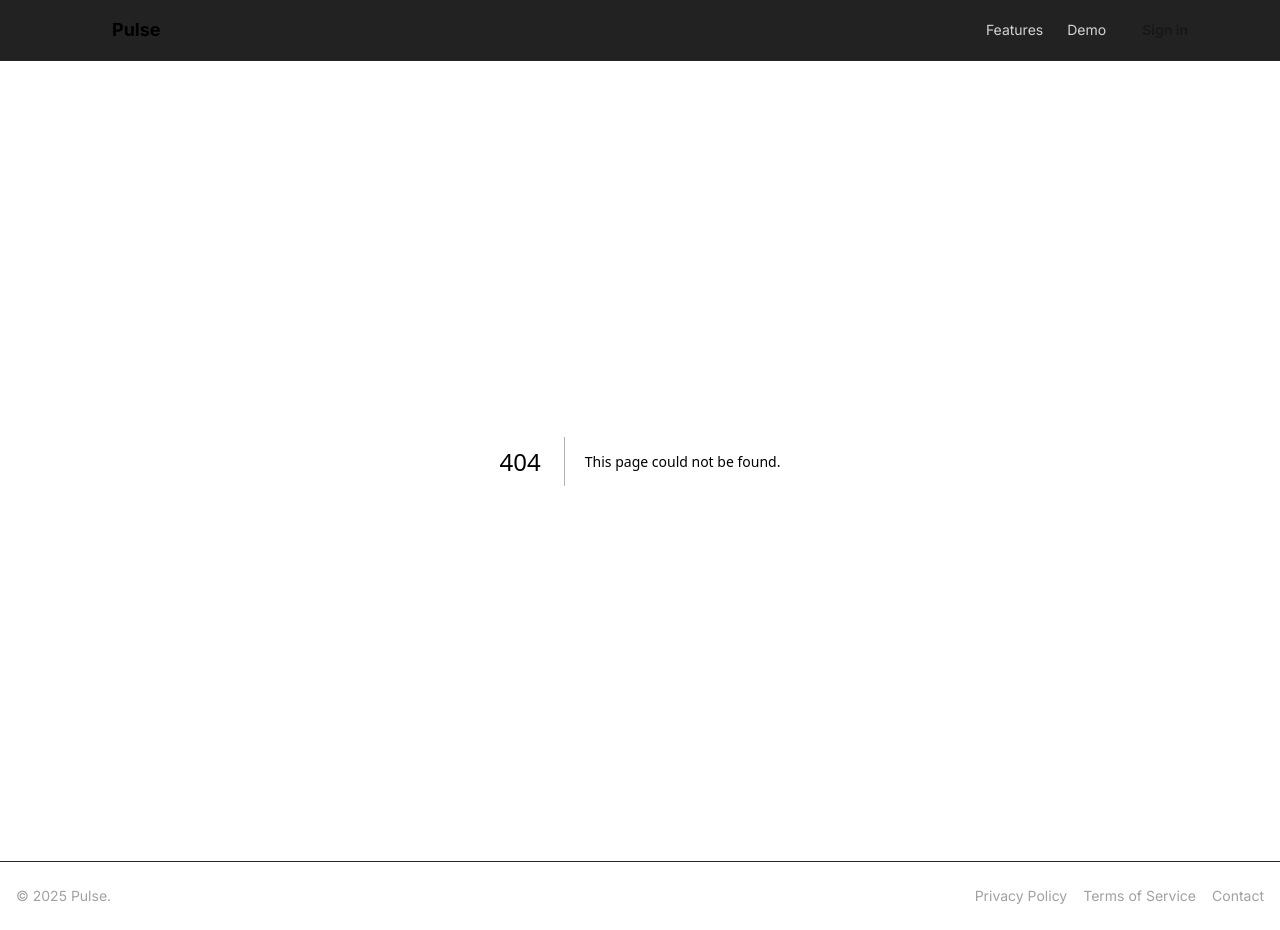
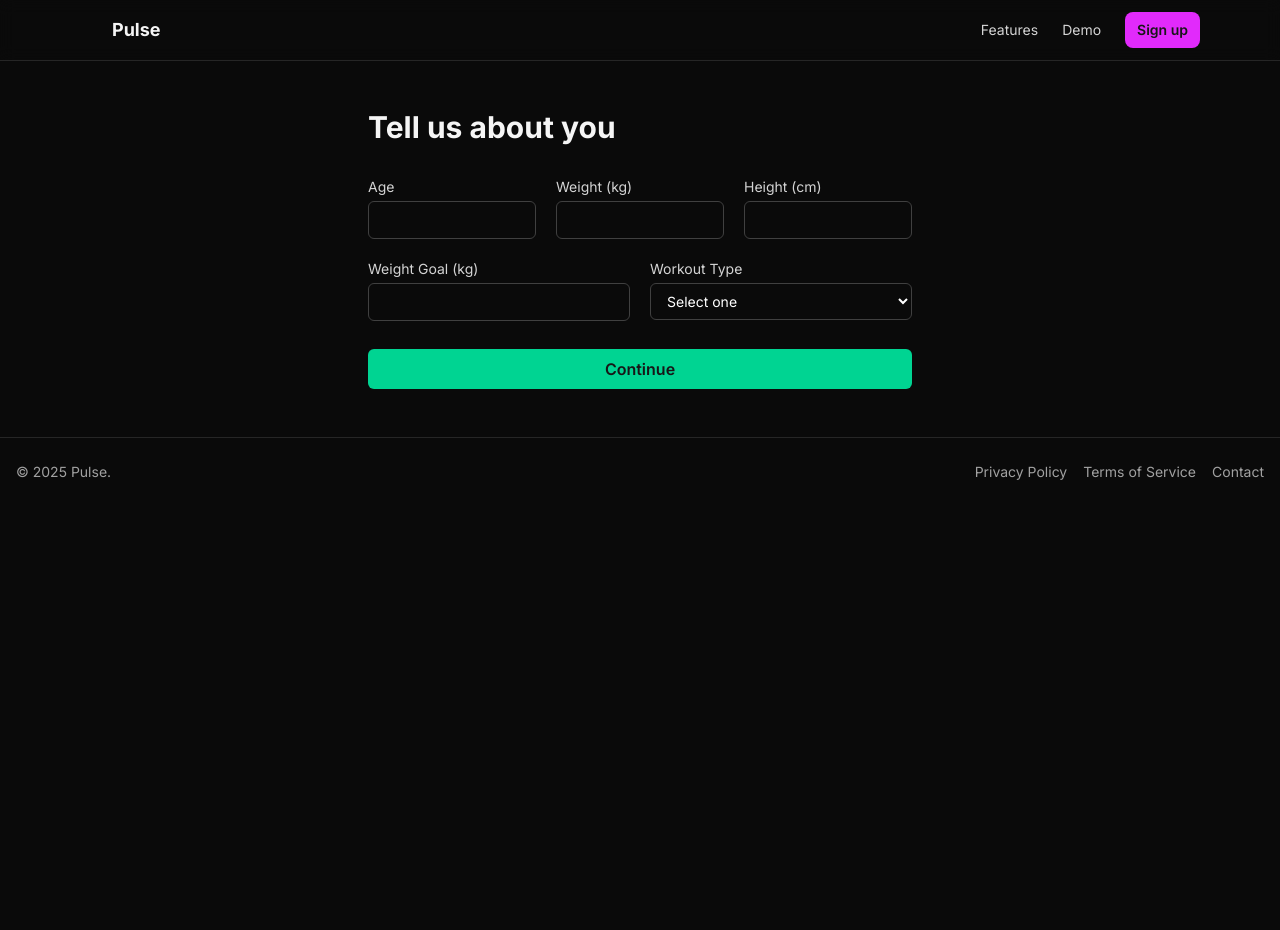
Before and after one commit to xmikolay/pulse, a Next.js app: page /onboarding in a window 1280 px wide. Before the commit this address had no page. After the commit the page ends 800 px from the top, so only its background shows below. Built offline with nearby package versions, Linux system fonts and the light colour scheme.

Commit message:
done up a sign up form and fitness data gathering form

```diff
--- a/src/app/components/Hero.tsx
+++ b/src/app/components/Hero.tsx
@@ -6,21 +6,11 @@ import Link from "next/link";
 export default function Hero() {
   return (
     <section className="relative overflow-hidden">
-      {/* glow */}
       <div className="pointer-events-none absolute inset-0 -z-10">
         <div className="absolute -top-24 left-1/2 h-72 w-[60rem] -translate-x-1/2 rounded-full bg-fuchsia-500/20 blur-[120px]" />
       </div>
 
       <div className="mx-auto max-w-6xl px-4 pt-20 pb-16 md:pt-28 md:pb-24">
-        <motion.p
-          initial={{ opacity: 0, y: 8 }}
-          animate={{ opacity: 1, y: 0 }}
-          transition={{ duration: 0.4, ease: "easeOut" }}
-          className="mb-4 inline-flex items-center gap-2 rounded-full border border-neutral-800 bg-neutral-900/50 px-3 py-1 text-xs text-neutral-300"
-        >
-          <span className="h-2 w-2 rounded-full bg-emerald-400 animate-pulse" />
-          early prototype
-        </motion.p>
 
         <motion.h1
           initial={{ opacity: 0, y: 18, scale: 0.98 }}
--- a/src/app/components/Navbar.tsx
+++ b/src/app/components/Navbar.tsx
@@ -1,5 +1,4 @@
 import Link from "next/link";
-import link from "next/link";
 
 export default function Navbar() {
     return(
@@ -12,7 +11,12 @@ export default function Navbar() {
                 <nav className="hidden items-center gap-6 text-sm md:flex">
                     <a href="/#features" className="text-neutral-300 hover:text-white">Features</a>
                     <Link href="/dashboard" className="text-neutral-300 hover:text-white">Demo</Link>
-                    <button className="rounded-lg bg-fuschia-500 px-3 py-2 text-sm font-semibold text-neutral-900 hover:bg-fuschia-400 transition">Sign in</button>
+                    <Link
+                    href="/signup"
+                    className="rounded-lg bg-fuchsia-500 px-3 py-2 font-semibold text-neutral-900 hover:bg-fuchsia-400 transition"
+                    >
+                    Sign up
+                    </Link>
                 </nav>
             </div>
         </header>
--- /dev/null
+++ b/src/app/onboarding/page.tsx
@@ -0,0 +1,131 @@
+"use client";
+
+import { useRouter, useSearchParams } from "next/navigation";
+import { motion } from "framer-motion";
+import { useState, useEffect } from "react";
+
+type Form = {
+  age: string;
+  weightKg: string;
+  heightCm: string;
+  goalWeightKg: string;
+  workoutType: string;
+};
+
+const workoutOptions = [
+  "Strength",
+  "Cardio",
+  "Hypertrophy",
+  "HIIT",
+  "Endurance",
+  "General Fitness",
+  "Mixed",
+];
+
+export default function OnboardingPage() {
+  const router = useRouter();
+  const search = useSearchParams();
+  const emailFromSignup = search.get("email") || undefined;
+
+  const [form, setForm] = useState<Form>({
+    age: "",
+    weightKg: "",
+    heightCm: "",
+    goalWeightKg: "",
+    workoutType: "",
+  });
+
+  useEffect(() => {
+    if (emailFromSignup) console.log("Onboarding for:", emailFromSignup);
+  }, [emailFromSignup]);
+
+  const handleChange = (
+    e: React.ChangeEvent<HTMLInputElement | HTMLSelectElement>
+  ) => setForm({ ...form, [e.target.name]: e.target.value });
+
+  const handleSubmit = (e: React.FormEvent) => {
+    e.preventDefault();
+    alert(
+      `Onboarding:\nAge: ${form.age}\nWeight: ${form.weightKg} kg\nHeight: ${form.heightCm} cm\nGoal Weight: ${form.goalWeightKg} kg\nWorkout Type: ${form.workoutType}`
+    );
+    router.push("/dashboard");
+  };
+
+  return (
+    <motion.div
+      initial={{ opacity: 0, y: 20 }}
+      animate={{ opacity: 1, y: 0 }}
+      transition={{ duration: 0.4 }}
+      className="mx-auto max-w-xl px-4 py-10 md:py-12"
+    >
+      <h1 className="text-3xl font-bold">Tell us about you</h1>
+      {emailFromSignup && (
+        <p className="mt-1 text-sm text-neutral-400">
+          Setting up for <span className="text-neutral-200">{emailFromSignup}</span>
+        </p>
+      )}
+
+      <form onSubmit={handleSubmit} className="mt-8 grid gap-5">
+        <div className="grid grid-cols-1 gap-5 sm:grid-cols-3">
+          <div>
+            <label htmlFor="age" className="mb-1 block text-sm text-neutral-300">Age</label>
+            <input
+              id="age" name="age" type="number" min={12} max={100} required
+              value={form.age} onChange={handleChange}
+              className="w-full rounded-md border border-neutral-700 bg-neutral-950 px-3 py-2 text-sm text-white focus:border-fuchsia-500 focus:ring-2 focus:ring-fuchsia-500 outline-none transition"
+            />
+          </div>
+
+          <div>
+            <label htmlFor="weightKg" className="mb-1 block text-sm text-neutral-300">Weight (kg)</label>
+            <input
+              id="weightKg" name="weightKg" type="number" step="0.1" min={20} max={400} required
+              value={form.weightKg} onChange={handleChange}
+              className="w-full rounded-md border border-neutral-700 bg-neutral-950 px-3 py-2 text-sm text-white focus:border-fuchsia-500 focus:ring-2 focus:ring-fuchsia-500 outline-none transition"
+            />
+          </div>
+
+          <div>
+            <label htmlFor="heightCm" className="mb-1 block text-sm text-neutral-300">Height (cm)</label>
+            <input
+              id="heightCm" name="heightCm" type="number" step="0.1" min={120} max={250} required
+              value={form.heightCm} onChange={handleChange}
+              className="w-full rounded-md border border-neutral-700 bg-neutral-950 px-3 py-2 text-sm text-white focus:border-fuchsia-500 focus:ring-2 focus:ring-fuchsia-500 outline-none transition"
+            />
+          </div>
+        </div>
+
+        <div className="grid grid-cols-1 gap-5 sm:grid-cols-2">
+          <div>
+            <label htmlFor="goalWeightKg" className="mb-1 block text-sm text-neutral-300">Weight Goal (kg)</label>
+            <input
+              id="goalWeightKg" name="goalWeightKg" type="number" step="0.1" min={20} max={400} required
+              value={form.goalWeightKg} onChange={handleChange}
+              className="w-full rounded-md border border-neutral-700 bg-neutral-950 px-3 py-2 text-sm text-white focus:border-fuchsia-500 focus:ring-2 focus:ring-fuchsia-500 outline-none transition"
+            />
+          </div>
+
+          <div>
+            <label htmlFor="workoutType" className="mb-1 block text-sm text-neutral-300">Workout Type</label>
+            <select
+              id="workoutType" name="workoutType" required value={form.workoutType} onChange={handleChange}
+              className="w-full rounded-md border border-neutral-700 bg-neutral-950 px-3 py-2 text-sm text-white focus:border-fuchsia-500 focus:ring-2 focus:ring-fuchsia-500 outline-none transition"
+            >
+              <option value="" disabled>Select one</option>
+              {workoutOptions.map(opt => (
+                <option key={opt} value={opt}>{opt}</option>
+              ))}
+            </select>
+          </div>
+        </div>
+
+        <button
+          type="submit"
+          className="mt-2 w-full rounded-md bg-emerald-400 py-2 font-semibold text-neutral-900 hover:bg-emerald-300 transition"
+        >
+          Continue
+        </button>
+      </form>
+    </motion.div>
+  );
+}
--- a/src/app/page.tsx
+++ b/src/app/page.tsx
@@ -25,7 +25,6 @@ export default function Home() {
     <>
       <Hero />
 
-      {/* Features */}
       <section id="features" className="mx-auto max-w-6xl px-4 py-12 md:py-16">
         <div className="grid gap-6 md:grid-cols-3">
           {features.map((f) => (
@@ -38,7 +37,6 @@ export default function Home() {
         </div>
       </section>
 
-      {/* How it works */}
       <section className="mx-auto max-w-6xl px-4 pb-16">
         <div className="rounded-2xl border border-neutral-800 bg-neutral-900/40 p-6 md:p-8">
           <h2 className="text-2xl font-bold">How Pulse works</h2>
--- /dev/null
+++ b/src/app/signup/page.tsx
@@ -0,0 +1,64 @@
+"use client";
+
+import { useState } from "react";
+import { motion } from "framer-motion";
+import Link from "next/link";
+import { useRouter } from "next/navigation";
+
+export default function SignUpPage() {
+  const router = useRouter();
+  const [formData, setFormData] = useState({ email: "", password: "" });
+
+  const handleChange = (e: React.ChangeEvent<HTMLInputElement>) => {
+    setFormData({ ...formData, [e.target.name]: e.target.value });
+  };
+
+  const handleSubmit = (e: React.FormEvent) => {
+    e.preventDefault();
+    router.push(`/onboarding?email=${encodeURIComponent(formData.email)}`);
+  };
+
+  return (
+    <motion.div
+      initial={{ opacity: 0, y: 20 }}
+      animate={{ opacity: 1, y: 0 }}
+      transition={{ duration: 0.4 }}
+      className="flex min-h-[calc(100dvh-120px)] items-center justify-center px-4"
+    >
+      <div className="w-full max-w-sm rounded-2xl border border-neutral-800 bg-neutral-900/60 p-8 shadow-xl backdrop-blur">
+        <h1 className="text-2xl font-bold mb-2 text-center">Create Account</h1>
+        <p className="text-neutral-400 text-center mb-6">
+          Start using <span className="text-fuchsia-400 font-semibold">Pulse</span>
+        </p>
+
+        <form onSubmit={handleSubmit} className="space-y-4">
+          <div>
+            <label htmlFor="email" className="block text-sm text-neutral-300 mb-1">Email</label>
+            <input
+              type="email" id="email" name="email" required value={formData.email} onChange={handleChange}
+              className="w-full rounded-md border border-neutral-700 bg-neutral-950 px-3 py-2 text-sm text-white placeholder-neutral-500 focus:border-fuchsia-500 focus:ring-2 focus:ring-fuchsia-500 outline-none transition"
+              placeholder="you@example.com"
+            />
+          </div>
+
+          <div>
+            <label htmlFor="password" className="block text-sm text-neutral-300 mb-1">Password</label>
+            <input
+              type="password" id="password" name="password" required value={formData.password} onChange={handleChange}
+              className="w-full rounded-md border border-neutral-700 bg-neutral-950 px-3 py-2 text-sm text-white placeholder-neutral-500 focus:border-fuchsia-500 focus:ring-2 focus:ring-fuchsia-500 outline-none transition"
+              placeholder="••••••••"
+            />
+          </div>
+
+          <button type="submit" className="w-full rounded-md bg-fuchsia-500 py-2 font-semibold text-neutral-900 hover:bg-fuchsia-400 transition">
+            Sign Up
+          </button>
+        </form>
+
+        <p className="text-sm text-neutral-400 mt-4 text-center">
+          Already have an account? <Link href="#" className="text-fuchsia-400 hover:underline">Sign in</Link>
+        </p>
+      </div>
+    </motion.div>
+  );
+}
```
Also changed, not shown: src/app/dashboard/page.tsx (+0 -7 lines).
